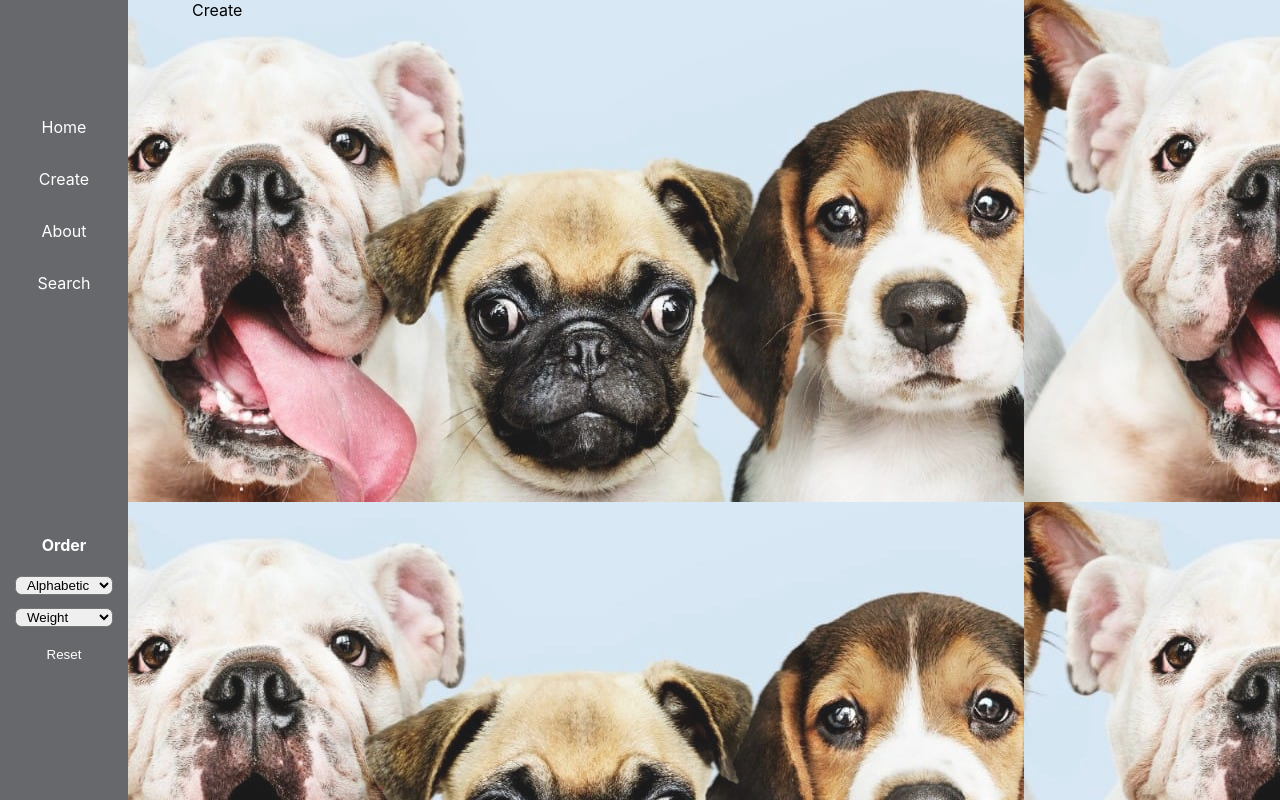
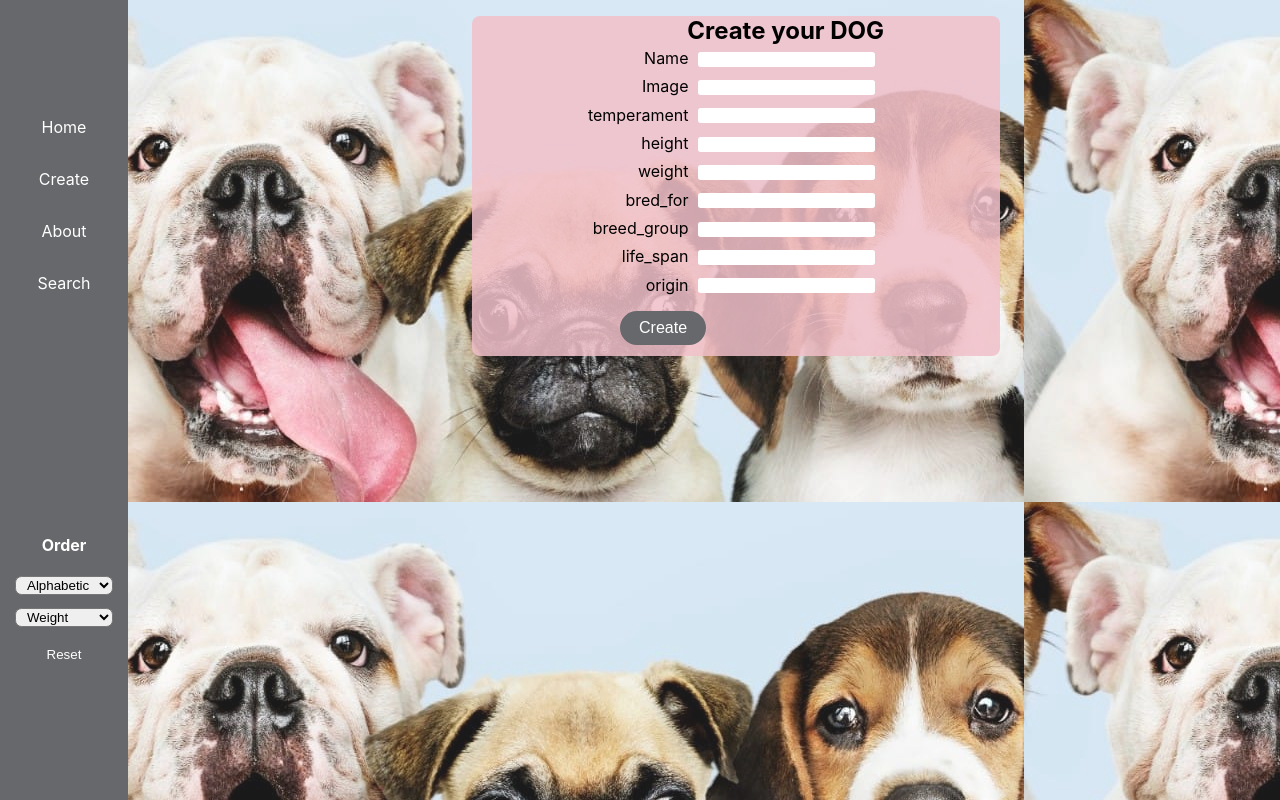
Before and after one commit to pablosingh/dog-app, a React (Create React App) app: page /create in a window 1280 px wide. Built offline with nearby package versions, Linux system fonts and the light colour scheme; no server answers.

Commit message:
estilos al create - colores en un archivo

```diff
--- a/src/components/Create.jsx
+++ b/src/components/Create.jsx
@@ -1,7 +1,214 @@
-
+import React, { useState } from 'react';
+import { useSelector, useDispatch } from 'react-redux';
+// import { useHistory } from "react-router-dom";
+import {
+    // SET_POKEMON,
+    // ERROR_POKEMON,
+    SET_DOG,
+    addToCards,
+    ADD_TO_CARDS
+ } from '../redux/actions';
+import styled from 'styled-components';
+import {
+    gray, btnColorText,
+    primaryColor,
+    hoverColorBackground, hoverColorText
+} from '../styles/colors';
 
 export const Create = () => {
+    // let history = useHistory();
+
+    const [data, setData] = useState({});
+    const [checked, setChecked] = useState({});
+    // const [nextData, setNextData] = useState(false);
+    const dispatch = useDispatch();
+
+    // const handleNextData = () => {
+    //     setNextData(!nextData);
+    // };
+
+    const checking = e => {
+        setChecked({
+            ...checked,
+            [e.target.name]: e.target.checked
+        });
+    }
+    // const validate = (checked) => {
+    //     let array = [];
+    //     for ( const prop in checked )
+    //         if ( checked[prop] )
+    //             array.push(prop);
+    //     return array;
+    // }
+
+    const changing = e => {
+        setData({
+            ...data,
+            [e.target.name]: e.target.value
+        });
+    }
+    const types = useSelector( state => state.types );
+    const idApi = useSelector( state => state.cards.length );
+    const submiting = e => {
+        e.preventDefault();
+        // console.log('Creando...');
+        const toSend = {
+            id: idApi+1,
+            name: data.name,
+            temperament: data.temperament,
+            height: data.height,
+            weight: data.weight,
+            bred_for: data.bred_for,
+            breed_group: data.breed_group,
+            life_span: data.life_span,
+            origin: data.origin
+            // types: [...validate(checked)]
+        }
+        console.log(toSend);
+        // console.log(checked);
+        // dispatch( { type: SET_POKEMON, payload: ERROR_POKEMON } )
+        // history.push('/pokemon');
+        dispatch( { type: ADD_TO_CARDS, payload: toSend } );
+        dispatch( { type: SET_DOG, payload: toSend } );
+        // history.push('/pokemon');
+    }
     return (
-        <div>Create</div>
+        <Container>
+            <Form>
+                <div>
+                <LabelsAndInputs>
+                        <h2>Create your DOG</h2>
+                        <label htmlFor="name" className={``} >Name
+                            <input type="text" name="name" className={`inputData`} value={data['name']}
+                            onChange={changing}/></label>
+
+                        <label htmlFor="image" className={``} >Image
+                            <input type="text" name="image" className={`inputData`}
+                            onChange={changing}/></label>
+
+                        <label htmlFor="temperament" className={``} >temperament
+                            <input type="text" name="temperament" className={`inputData`}
+                            onChange={changing}/></label>
+
+                        <label htmlFor="height" className={``} >height
+                            <input type="text" name="height" className={`inputData`}
+                            onChange={changing}/></label>
+
+                        <label htmlFor="weight" className={``} >weight
+                            <input type="text" name="weight" className={`inputData`}
+                            onChange={changing}/></label>
+
+                        <label htmlFor="bred_for" className={``} >bred_for
+                            <input type="text" name="bred_for" className={`inputData`}
+                            onChange={changing}/></label>
+
+                        <label htmlFor="breed_group" className={``} >breed_group
+                            <input type="text" name="breed_group" className={`inputData`}
+                            onChange={changing}/></label>
+
+                        <label htmlFor="life_span" className={``} >life_span
+                            <input type="text" name="life_span" className={`inputData`}
+                            onChange={changing}/></label>
+
+                        <label htmlFor="origin" className={``} >origin
+                            <input type="text" name="origin" className={`inputData`}
+                            onChange={changing}/></label>
+
+                    </LabelsAndInputs>
+                    <ButtonCreate type="submit" onClick={submiting}>Create</ButtonCreate>
+                </div>
+            </Form>
+        </Container>
     )
 };
+
+const Container = styled.div`
+    display: flex;
+    justify-content: center;
+    align-items: center;
+    padding: 1em;
+`;
+
+const Form = styled.form`
+    min-width: 50%;
+    display: flex;
+    align-items: center;
+    justify-content: space-around;
+    background-color: ${primaryColor};
+    border-radius: 0.5em;
+`;
+
+const LabelsAndInputs = styled.fieldset`
+    font-size: 1em;
+    display: flex;
+    flex-direction: column;
+    align-items: flex-end;
+    justify-content: center;
+    flex-shrink: 0;
+    border-radius: 0.5em;
+    border: none;
+    label{
+        .inputData{
+            border: none;
+            border-radius: 0.2em;
+            padding: 0;
+            margin: 0.5em 0.7em;
+        }
+    }
+`;
+
+const TypesPhone = styled.div`
+    display: flex;
+    flex-direction: column;
+
+    @media(min-width: 768px){
+        display: none;
+    }
+    div{
+        max-width: 768px;
+        display: flex;
+        flex-wrap: wrap;
+        justify-content: space-between;
+        label{
+            display: flex;
+            flex-direction: row;
+            flex-wrap: wrap;
+        }
+    }
+`;
+
+const ButtonCreate = styled.button`
+    font-size: 1em;
+    color: ${btnColorText};
+    background-color: ${gray};
+    border-radius: 1.2em;
+    border: none;
+    padding: 0.5em 1.2em;
+    margin: 0.7em 2em;
+    :hover{
+        background-color: ${hoverColorBackground};
+        color: ${hoverColorText}
+    }
+`;
+
+const ButtonCreatePhone = styled.button`
+    font-size: 1em;
+    background-color: rgba(34, 150, 228, 0.5);
+    border-radius: 0.2em;
+    border: none;
+    padding: 0.5em;
+    margin: 0.7em 2em;
+    :hover{
+        background-color: rgb(50, 190, 224);
+    }
+    @media(min-width: 768px){
+        display: none;
+    }
+`;
+
+const LabelItem = styled.label`
+    margin: 0.1em 1em;
+    input{
+        margin-left: 0.5em;
+    }
+`;
--- a/src/components/Head.jsx
+++ b/src/components/Head.jsx
@@ -3,13 +3,16 @@ import {
     loadCards,
     loadSubCards,
     loadPagesCards,
-    setActualPageCards
+    setActualPageCards,
+    searchDog
  } from "../redux/actions";
 import { useEffect } from 'react';
 import { useDispatch } from "react-redux";
 import { useSelector } from 'react-redux';
+import Filters from "./Filters";
 import styled from "styled-components";
-import Filters from "./Filters";
+import { gray } from '../styles/colors';
+import { hoverColorText, hoverColorBackground } from '../styles/colors';
 
 export const Head = () => {
     const state = useSelector( state => state );
@@ -21,6 +24,7 @@ export const Head = () => {
         dispatch( loadSubCards() );
         dispatch( loadPagesCards() );
         dispatch( setActualPageCards(0) );
+        dispatch( searchDog(1) );
     }, [state.cards] );
     return (
         <Container>
@@ -48,7 +52,7 @@ const Container = styled.div`
     justify-content: space-around;
     position: fixed;
     z-index: 1;
-    background-color: rgba(103,104,107,255);
+    background-color: ${gray};
     @media(max-width: 768px){
         display: none;
     }
@@ -65,8 +69,8 @@ const Container = styled.div`
             text-decoration: none;
         }
         .linkNavBar:hover{
-            color: #3a4d54;
-            background-color: white;
+            color: ${hoverColorText};
+            background-color: ${hoverColorBackground};
         }
     }
 `;
--- a/src/components/Home.jsx
+++ b/src/components/Home.jsx
@@ -9,11 +9,11 @@ export const Home = () => {
     const state = useSelector( state => state);
     return (
         <div>
-            <button onClick={ () => console.log(state) } >Estado-Home</button>
-            <div>
+            {/* <button onClick={ () => console.log(state) } >Estado-Home</button>
+            <div> */}
                 <Paged/>
                 <Cards/>
-            </div>
+            {/* </div> */}
         </div>
     )
 };
--- a/src/components/Paged.jsx
+++ b/src/components/Paged.jsx
@@ -5,6 +5,7 @@ import {
     setActualPageCards,
 } from '../redux/actions';
 import styled from 'styled-components';
+import { hoverColorText, hoverColorBackground } from '../styles/colors';
 
 export default function Paged() {
     const pagesCards = useSelector( state => state.subPagesCards);
@@ -63,15 +64,15 @@ const ContainerBtn = styled.div`
     .btn{
         color: black;
         background-color: rgba(179,112,115,255);
-        border-radius: 0.2em;
+        border-radius: 2.2em;
         border: none;
         padding: 0.7em;
-        margin: 1em 1em;
+        margin: 1em 0.5em;
         font-size: 1em;
     }
     .btn:hover{
-        color: #3a4d54;
-        background-color: white;
+        color: ${hoverColorText};
+        background-color: ${hoverColorBackground};
     }
     .active{
         background-color: rgba(241,239,238,255);
--- a/src/components/Search.jsx
+++ b/src/components/Search.jsx
@@ -3,6 +3,7 @@ import { useDispatch, useSelector } from 'react-redux';
 import { searchDog } from '../redux/actions';
 import { Dog } from './Dog';
 import styled from 'styled-components';
+import { gray } from '../styles/colors';
 
 export const Search = () => {
     const estado = useSelector(state => state);
@@ -53,7 +54,7 @@ const ContainerFilters = styled.div`
         border-radius: 1em;
         margin: 1em 2em;
         padding: 0.5em 1em;
-        background-color: rgba(103,104,107,255);
+        background-color: ${gray};
         color: white;
     }
     .btn:hover{
--- /dev/null
+++ b/src/styles/colors.js
@@ -0,0 +1,5 @@
+export const primaryColor = `rgba(241,192,201,0.85)`;
+export const gray = `rgba(103,104,107,255)`;
+export const btnColorText = `white`;
+export const hoverColorText = `#3a4d54`;
+export const hoverColorBackground = `white`;
```
Also changed, not shown: src/App.js (line endings or trailing spaces).
